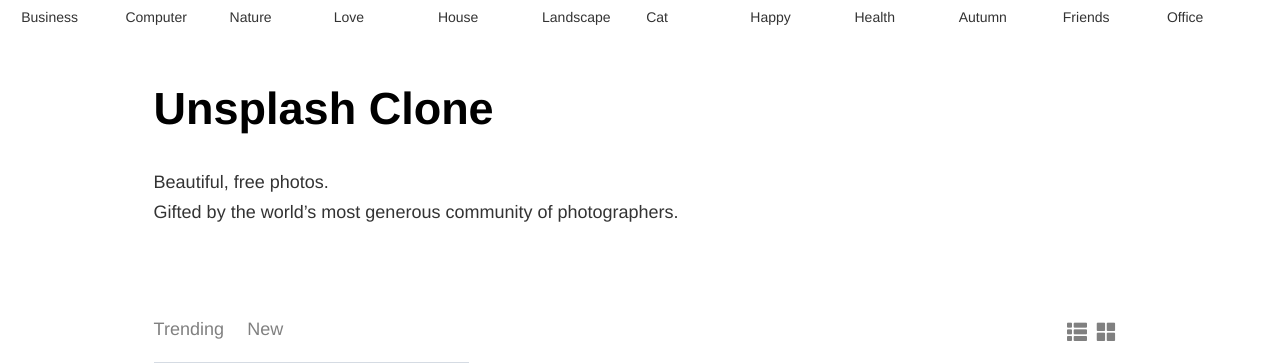
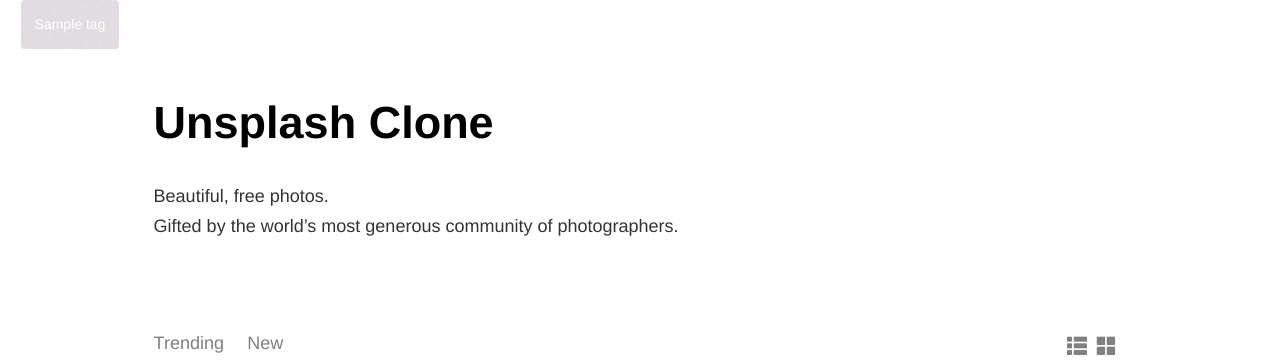
Before and after one commit to GituMbugua/unsplash-clone, a Django app: page / in a window 1280 px wide. Shown: the part 53-416 px from the top of the page. Run offline with Django 3.2, Linux system fonts and the light colour scheme; tables that the repository leaves empty hold one stand-in row (values such as "Sample post"); grey boxes marked "Sample" are stand-in pictures; some libraries are stand-ins or nearby versions.

Commit message:
add tags

```diff
--- a/unsplash/images/templates/nav_buttons.html
+++ b/unsplash/images/templates/nav_buttons.html
@@ -1,33 +1,9 @@
 {% block content %}
     <div class="container-fluid nav-container">
-        <!-- <ul class="nav-buttons">
-            <li><button class="btn btn-large business">Business</button></li>
-            <li><button class="btn btn-large computer">Computer</button></li>
-            <li><button class="btn btn-large nature">Nature</button></li>
-            <li><button class="btn btn-large love">Love</button></li>
-            <li><button class="btn btn-large house">House</button></li>
-            <li><button class="btn btn-large landscape">Landscape</button></li>
-            <li><button class="btn btn-large cat">Cat</button></li>
-            <li><button class="btn btn-large happy">Happy</button></li>
-            <li><button class="btn btn-large health">Health</button></li>
-            <li><button class="btn btn-large autumn">Autumn</button></li>
-            <li><button class="btn btn-large friends">Friends</button></li>
-            <li><button class="btn btn-large office">Office</button></li>
-        </ul> -->
-
-        <div class="nav-buttons">
-            <div class="col-md-1"><h5 class="business">Business</h5></div>
-            <div class="col-md-1"><h5 class="computer">Computer</h5></div>
-            <div class="col-md-1"><h5 class="nature">Nature</h5></div>
-            <div class="col-md-1"><h5 class="love">Love</h5></div>
-            <div class="col-md-1"><h5 class="house">House</h5></div>
-            <div class="col-md-1"><h5 class="landscape">Landscape</h5></div>
-            <div class="col-md-1"><h5 class="cat">Cat</h5></div>
-            <div class="col-md-1"><h5 class="happy">Happy</h5></div>
-            <div class="col-md-1"><h5 class="health">Health</h5></div>
-            <div class="col-md-1"><h5 class="autumn">Autumn</h5></div>
-            <div class="col-md-1"><h5 class="friends">Friends</h5></div>
-            <div class="col-md-1"><h5 class="office">Office</h5></div>
-        </div>
+        <ul class="tags">
+            {% for item in all_tags %}
+                <li class="col-xs-12 col-sm-12 col-md-1 btn btn-large"><h5>{{item.name}}</h5></li>
+            {% endfor %}
+        </ul>
     </div>
 {% endblock%}
```
